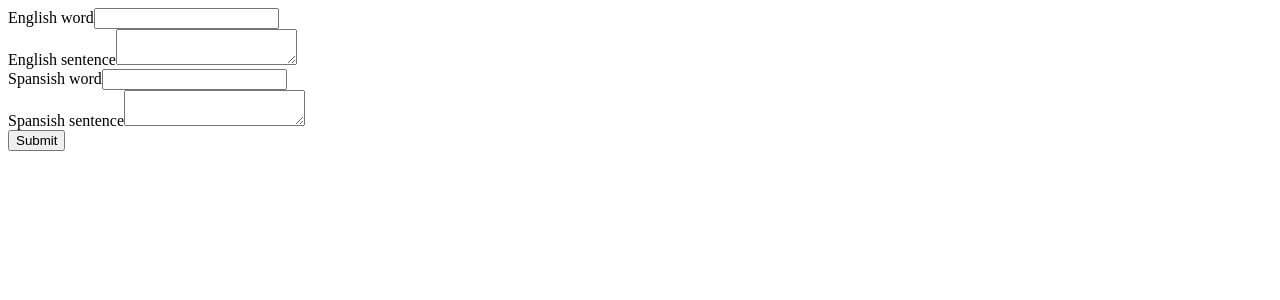
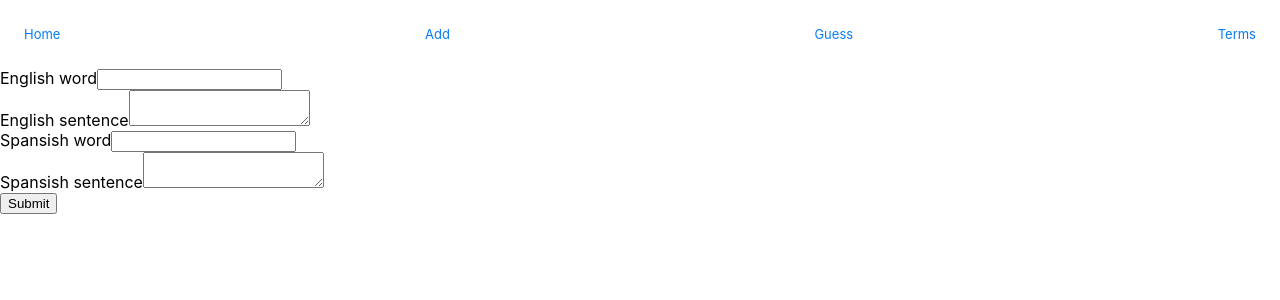
Before and after one commit to tvongeldern/tvg-flashcards, a Next.js app: page /add in a window 1280 px wide. Shown: the top 300 px of the page. Built offline with nearby package versions, Linux system fonts and the light colour scheme.

Commit message:
Added nav

```diff
--- a/pages/add.js
+++ b/pages/add.js
@@ -1,6 +1,7 @@
 import React, { useEffect } from 'react';
 import axios from 'axios';
 import { Form, Field } from 'react-final-form';
+import Nav from '../components/nav';
 
 function addNewTerm(formData) {
 	return axios.post('/api/add', formData);
@@ -9,6 +10,7 @@ function addNewTerm(formData) {
 export default function TermsPage(props) {
 	return (
 		<div>
+			<Nav />
 			<Form
 				onSubmit={addNewTerm}
 				render={({ form, handleSubmit }) => (
--- a/pages/guess.js
+++ b/pages/guess.js
@@ -1,5 +1,6 @@
 import React, { useEffect, useState } from 'react';
 import axios from 'axios';
+import Nav from '../components/nav'
 
 const DEFAULT_LIMIT = 5;
 
@@ -41,6 +42,7 @@ export default function GuessPage(props) {
 	}, []);
 	return (
 		<div>
+			<Nav />
 			<div>
 				<div>{`${showingLanguage.name} word`}</div>
 				<div>{showingLanguage.word}</div>
--- a/pages/terms.js
+++ b/pages/terms.js
@@ -1,5 +1,6 @@
 import React, { useEffect, useState } from 'react';
 import axios from 'axios';
+import Nav from '../components/nav'
 
 function getAllTerms() {
 	return axios('/api/terms');
@@ -14,9 +15,9 @@ export default function TermsPage(props) {
 	useEffect(() => {
 		getAllTerms().then(({ data }) => setTerms(data));
 	}, []);
-	console.log({ terms });
 	return (
 		<div>
+			<Nav />
 			{terms.map((term) => (
 				<div key={term._id}>
 					<div>
```
